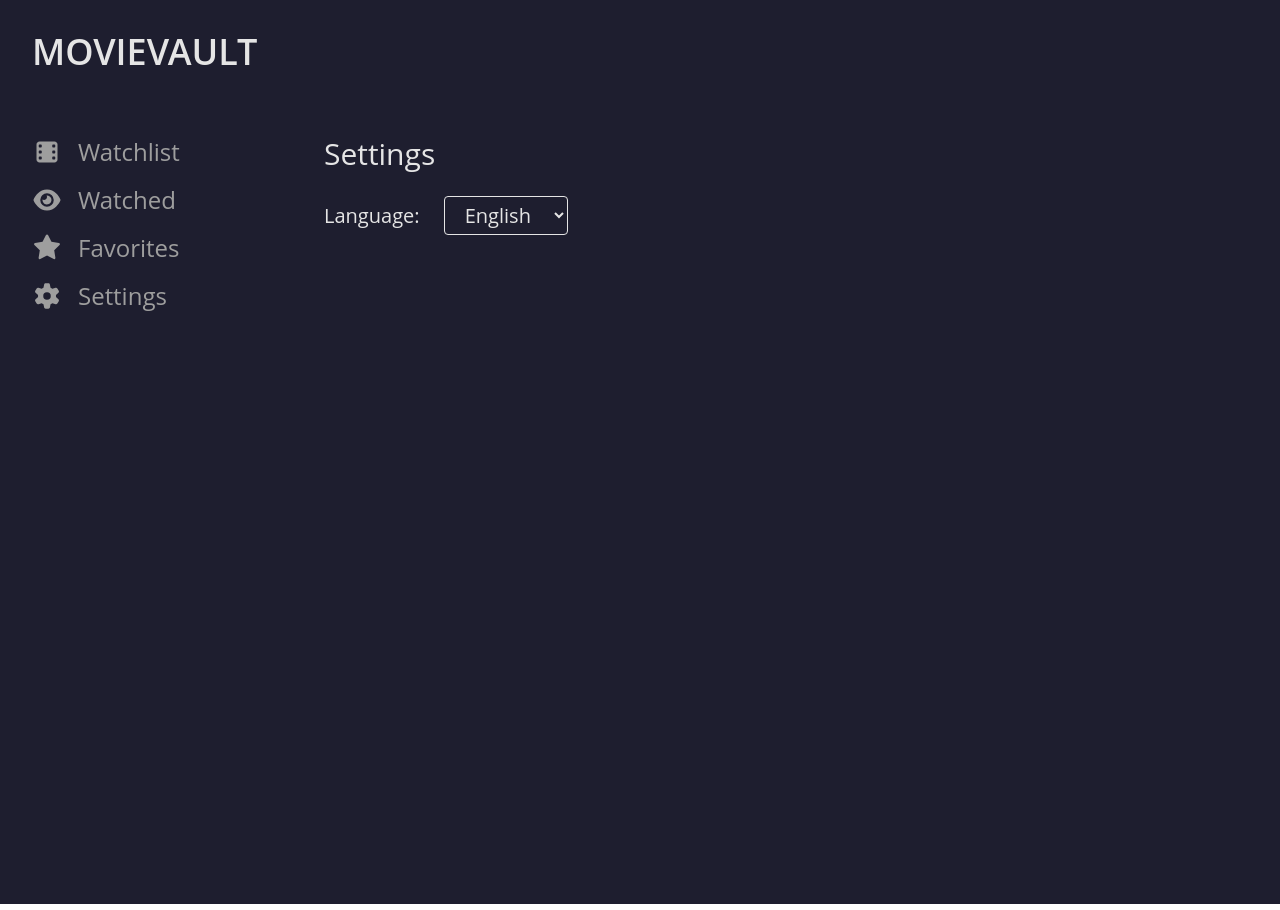
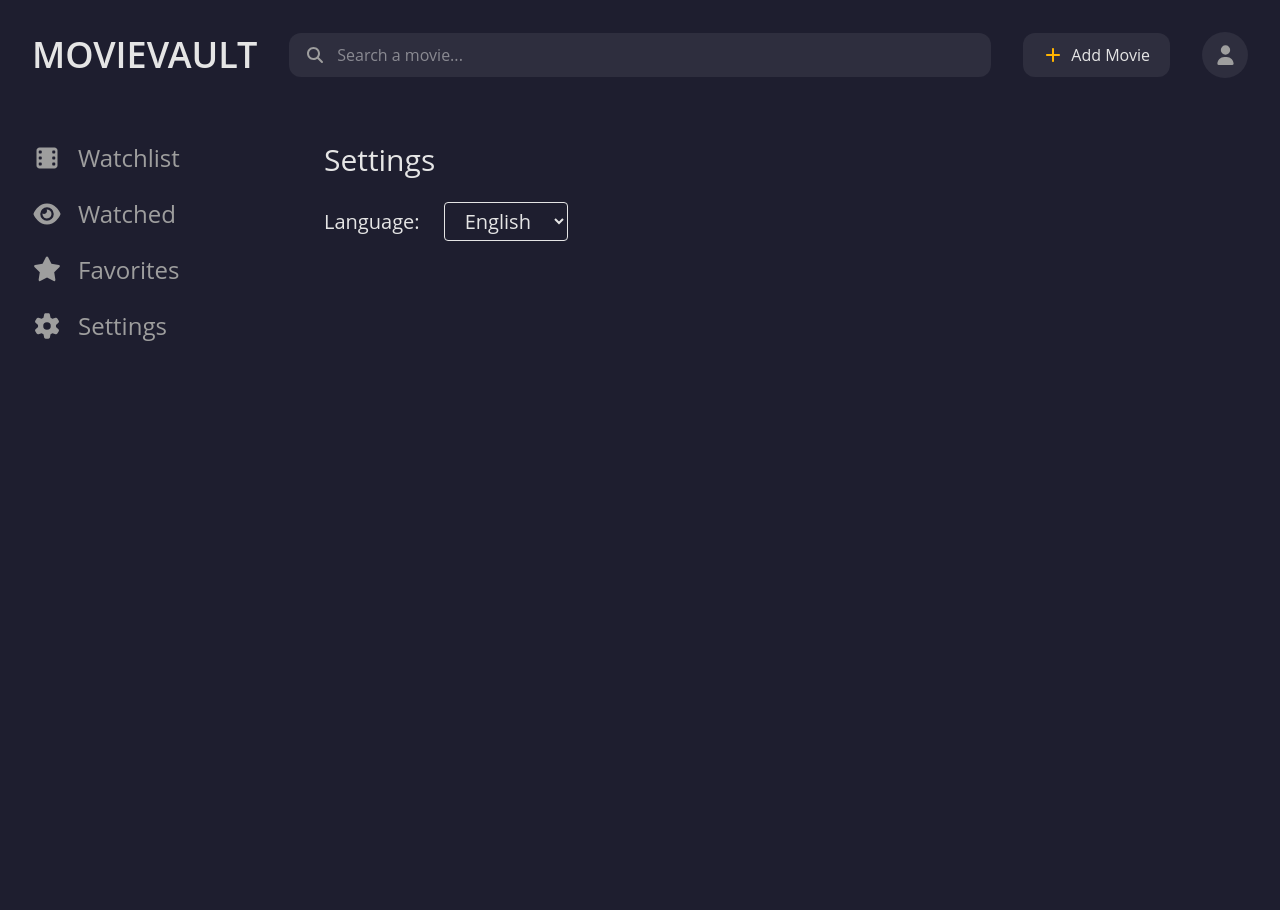
Before and after one commit to soultenser/movievault, a React (Vite) app: page /settings in a window 1280 px wide. Built offline with nearby package versions, Linux system fonts and the light colour scheme.

Commit message:
almost completed header and front-end

```diff
--- a/src/App.jsx
+++ b/src/App.jsx
@@ -1,5 +1,5 @@
 import Navbar from "./components/Navbar"
-import Header from "./components/Header"
+import Header from "./components/header/Header"
 import { Outlet } from "react-router-dom"
 
 function App() {
@@ -7,9 +7,9 @@ function App() {
 	return (
 		<div className="min-h-screen font-display">
 				<Header />
-			<div className="font-display md:flex">
+			<div className="font-display md:flex bg-primary">
 				<Navbar />
-				<main className="h-screen w-full p-10 md:p-6 bg-primary">
+				<main className="min-h-screen w-full md:mr-8 md:ml-0 p-10 md:p-6">
 					<Outlet />
 				</main>
 			</div>
--- a/src/components/Header.jsx
+++ /dev/null
@@ -1,11 +0,0 @@
-import { Link } from "react-router-dom";
-export default function Header() {
-    return (
-        <header className="bg-primary p-8 md:p-8 md:flex">
-            <div>
-                <Link to="/" className="text-clear text-3xl md:text-4xl font-semibold"> MOVIEVAULT </Link>
-
-            </div>
-        </header>
-    );
-}
--- a/src/components/LanguageSelector.jsx
+++ b/src/components/LanguageSelector.jsx
@@ -18,8 +18,8 @@ export default function LanguageSelector() {
         onChange={(e) => changeLanguage(e.target.value)}
         className="p-g pl-4 pr-4 pt-1 pb-1 text-lg md:text-xl rounded border border-clear"
       >
+        <option value="en" className='text-primary'>English</option>
         <option value="it" className='text-primary'>Italiano</option>
-        <option value="en" className='text-primary'>English</option>
       </select>
     </div>
   );
--- a/src/components/Navbar.jsx
+++ b/src/components/Navbar.jsx
@@ -12,7 +12,7 @@ export default function Navbar()
     const { t } = useTranslation();
     return(
         <nav className="bg-primary text-neutral">
-            <ul className="hidden md:flex flex-col p-8 gap-4 text-2xl w-75">
+            <ul className="hidden md:flex flex-col p-8 gap-6 text-2xl w-75">
                 <li>
                     <Link to="/" className="focus:text-accent hover:text-accent">
                     <FontAwesomeIcon icon={faFilm} className="mr-4"/>
--- /dev/null
+++ b/src/components/header/AddMovieButton.jsx
@@ -0,0 +1,13 @@
+import { FontAwesomeIcon } from "@fortawesome/react-fontawesome"
+import { faPlus } from "@fortawesome/free-solid-svg-icons"
+
+export default function AddMovieButton({onClick, label}) {
+    return (
+        <button
+        onClick={onClick}
+        className="p-2 pl-2.5 pr-2.5 rounded-xl md:p-2.5 md:pl-5 md:pr-5 md:text-base text-sm hover:bg-panel/60 active:bg-panel bg-panel text-clear text-nowrap flex gap-2 flex-nowrap justify-center items-center">
+        <FontAwesomeIcon icon={faPlus} className="text-accent"/>
+        <span>{label}</span>
+        </button>
+    )
+}
--- /dev/null
+++ b/src/components/header/Header.jsx
@@ -0,0 +1,27 @@
+import { Link } from "react-router-dom";
+import { useTranslation } from "react-i18next";
+import SearchBar from "./SearchBar";
+import AddMovieButton from "./AddMovieButton";
+import ProfileButton from "./ProfileButton";
+
+export default function Header() {
+    const { t } = useTranslation();
+
+    return (
+        <header className="bg-primary p-8 pr-8 md:flex w-full">
+            <div className="hidden md:flex justify-between w-full gap-8 items-center">
+                <Link to="/" className="text-clear text-3xl md:text-4xl font-semibold"> MOVIEVAULT </Link>
+                <SearchBar placeholder={t('search_placeholder')}/>
+                <AddMovieButton label={t('add_movie')} />
+                <ProfileButton />
+            </div>
+            <div className="md:hidden w-full">
+                <div className="flex justify-between items-center w-full gap-6 md:m-0 mb-4">
+                    <Link to="/" className="text-clear text-2xl md:text-4xl font-semibold"> MOVIEVAULT </Link>
+                    <AddMovieButton label={t('add_movie')} />
+                </div>
+                <SearchBar placeholder={t('search_placeholder')}/>
+            </div>
+        </header>
+    );
+}
--- /dev/null
+++ b/src/components/header/ProfileButton.jsx
@@ -0,0 +1,13 @@
+import { Link } from "react-router-dom";
+import { FontAwesomeIcon } from "@fortawesome/react-fontawesome";
+import { faUser } from "@fortawesome/free-solid-svg-icons";
+
+export default function ProfileButton() {
+    return (
+        <Link to="/settings" className="flex items-center justify-center rounded-2xl">
+            <div className="w-11.5 h-11.5 rounded-full bg-panel flex items-center justify-center hover:bg-panel/60 active:bg-panel">
+                <FontAwesomeIcon icon={faUser} className="text-neutral text-xl"/>
+            </div>
+        </Link>
+    );
+}
--- /dev/null
+++ b/src/components/header/SearchBar.jsx
@@ -0,0 +1,17 @@
+import { FontAwesomeIcon } from "@fortawesome/react-fontawesome"
+import { faMagnifyingGlass } from "@fortawesome/free-solid-svg-icons"
+
+export default function SearchBar({value, placeholder, onChange}) {
+    return (
+        <div className="w-full text-neutral bg-panel hover:bg-panel/60 relative rounded-xl focus-within:bg-panel/60 focus-within:outline-2 focus-within:outline-neutral pr-10">
+            <FontAwesomeIcon icon={faMagnifyingGlass} className="absolute top-3.5 left-4"/>
+            <input
+            type="text"
+            value={value}
+            onChange={(e) => onChange(e.target.value)}
+            placeholder={placeholder}
+            className="w-full bg-transparent p-2.5 pl-2 pr-2 ml-10 mr-8 rounded-xl text-clear focus:border-0 focus:outline-0"
+            />
+        </div>
+    )
+}
--- a/src/locales/en/translation.json
+++ b/src/locales/en/translation.json
@@ -4,7 +4,7 @@
     "favorites": "Favorites",
     "settings": "Settings",
     "add_movie": "Add Movie",
-    "search": "Search",
+    "search_placeholder": "Search a movie...",
     "searching": "Searching",
     "language": "Language"
 }
--- a/src/locales/it/translation.json
+++ b/src/locales/it/translation.json
@@ -4,7 +4,7 @@
     "favorites": "Preferiti",
     "settings": "Opzioni",
     "add_movie": "Aggiungi Film",
-    "search": "Cerca",
+    "search_placeholder": "Cerca un film...",
     "searching": "Ricerca",
     "language": "Lingua"
 }
```
